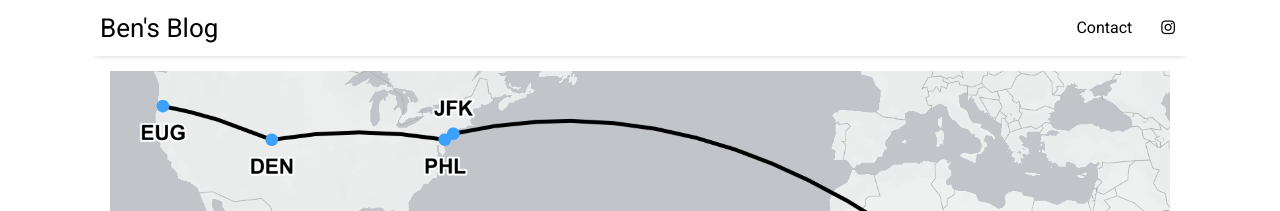
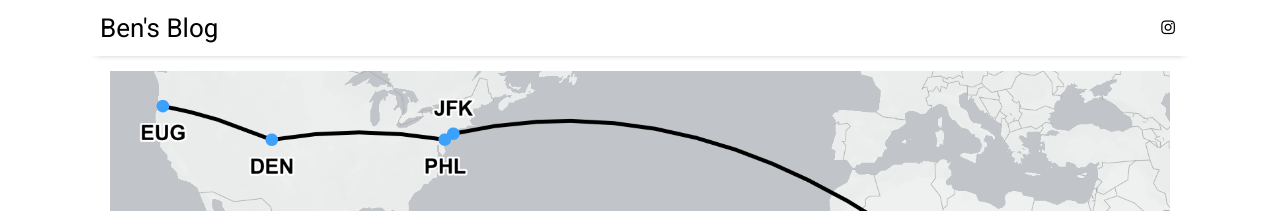
Before and after one commit to n1nbendo/n1nbendo.github.io, a Jekyll site: the page built from index.html, in a window 1280 px wide. Shown: the top 211 px of the page. Built offline with Jekyll 4.4.1, drawn with Linux system fonts in a browser that asks for light colours; nearby versions of some CDN libraries; the list of posts is cut into pages by our own code.

Commit message:
post update

```diff
--- a/_data/settings.yml
+++ b/_data/settings.yml
@@ -12,7 +12,7 @@ menu:
 # - {name: 'Sample Posts',       url: 'sample-posts'}
 # - {name: 'Documentation',      url: 'documentation'}
 # - {name: 'About',              url: 'about'}
-- {name: 'Contact',            url: 'contact'}
+# - {name: 'Contact',            url: 'contact'}
 
 # Available social icons are powered by Font Awesome, so you can use any icon that they offer
 social:
```
